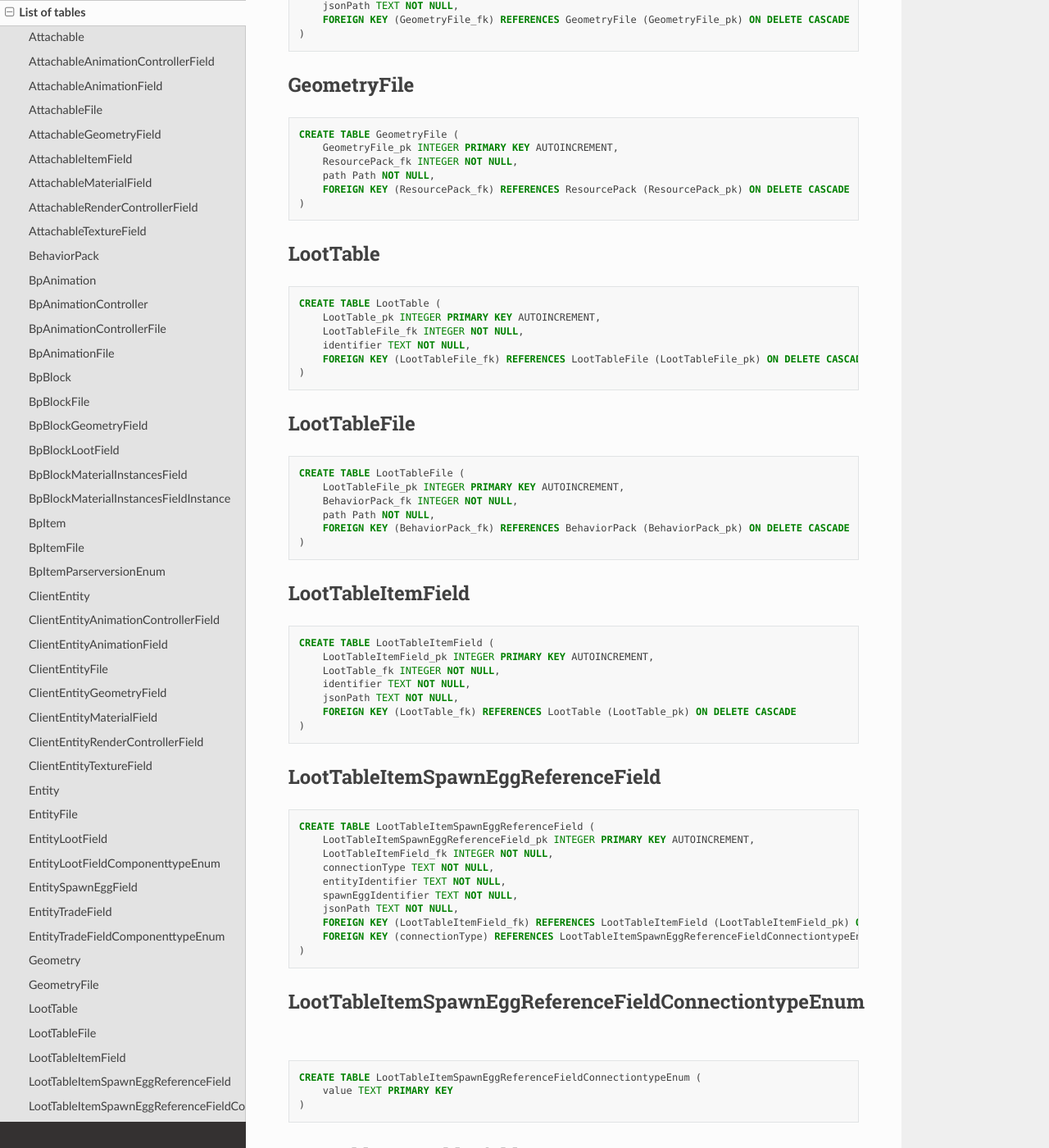
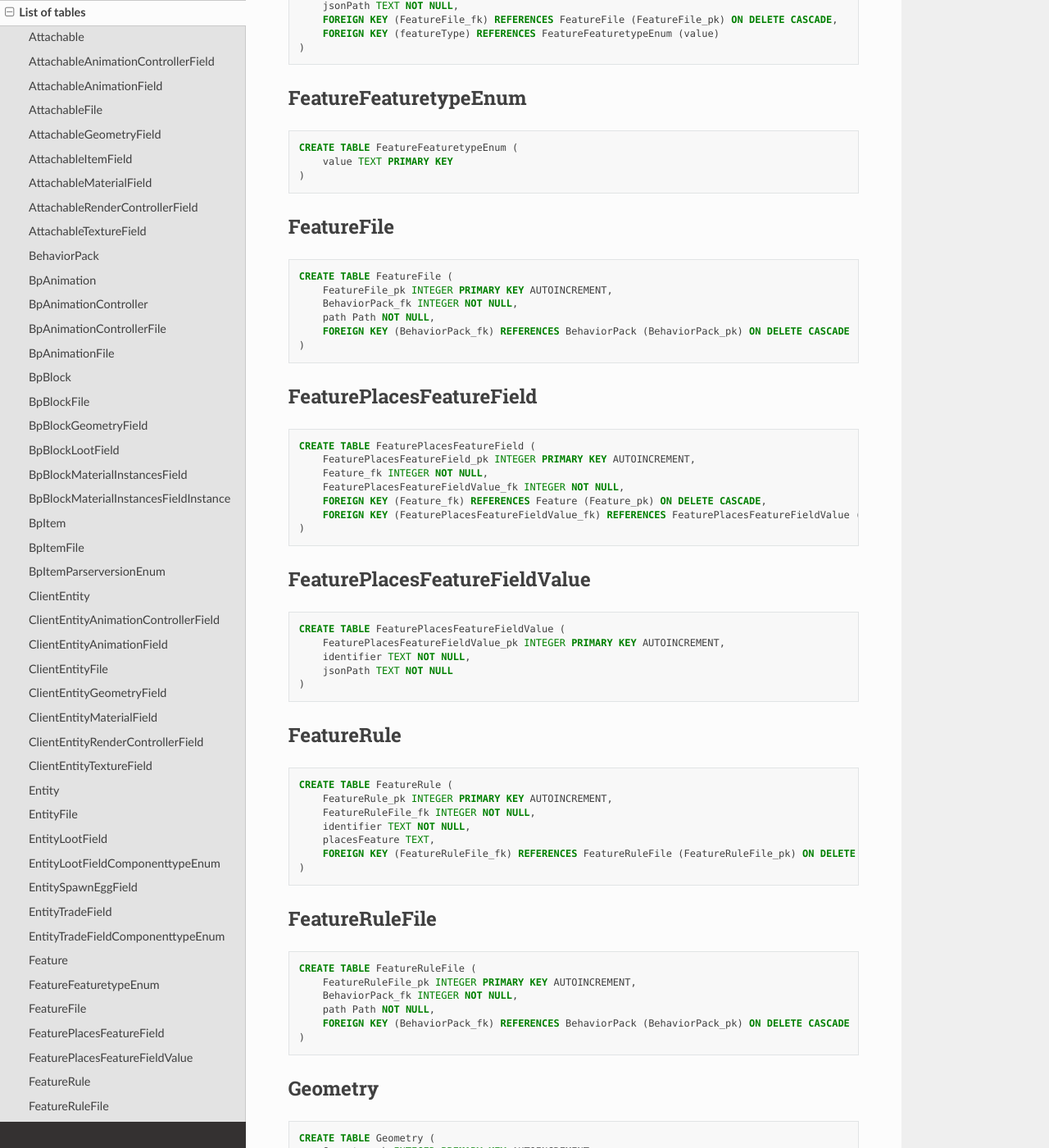
Before and after one commit to Nusiq/sqlite_bedrock_packs, a Sphinx documentation site: the page built from docs/tables.rst, in a window 1280 px wide and 1400 px high, scrolled down 8788 px. Shown: the whole window at 82% size. Built offline with Sphinx 7.4.7 and the Read the Docs theme 2.0.0, drawn with Linux system fonts in a browser that asks for light colours; some of the changed text lies outside the part shown.

```diff
--- a/docs/index.rst
+++ b/docs/index.rst
@@ -50,7 +50,7 @@ a resource pack and prints the list of all of the entities in the pack.
 
   from typing import cast
   from sqlite_bedrock_packs import (
-    Database, build_easy_query, ClientEntity, Geometry, Left
+    Database, build_easy_query, ClientEntity, Geometry, Left, yield_from_easy_query
   )
 
   # Create a new database
@@ -60,7 +60,7 @@ a resource pack and prints the list of all of the entities in the pack.
   db.load_rp("packs/RP", include=["client_entities", "geometries"])
 
   # Create query for listing all entities that have a with a geometry
-  query = build_easy_query(db, ClientEntity, Left(Geometry))
+  query = build_easy_query(ClientEntity, Left(Geometry))
   # Generated query automatically finds the connections between the tables,
   # based on a graph of the databse. In this case it is very simple, because
   # listed tables are connected almost directly but things like for example
--- a/docs/tables.rst
+++ b/docs/tables.rst
@@ -488,6 +488,91 @@ EntityTradeFieldComponenttypeEnum
 
     CREATE TABLE EntityTradeFieldComponenttypeEnum (
         value TEXT PRIMARY KEY
+    )
+
+Feature
+-------
+
+.. code-block:: sql
+
+    CREATE TABLE Feature (
+        Feature_pk INTEGER PRIMARY KEY AUTOINCREMENT,
+        FeatureFile_fk INTEGER NOT NULL,
+        featureType TEXT NOT NULL,
+        identifier TEXT NOT NULL,
+        jsonPath TEXT NOT NULL,
+        FOREIGN KEY (FeatureFile_fk) REFERENCES FeatureFile (FeatureFile_pk) ON DELETE CASCADE,
+        FOREIGN KEY (featureType) REFERENCES FeatureFeaturetypeEnum (value)
+    )
+
+FeatureFeaturetypeEnum
+----------------------
+
+.. code-block:: sql
+
+    CREATE TABLE FeatureFeaturetypeEnum (
+        value TEXT PRIMARY KEY
+    )
+
+FeatureFile
+-----------
+
+.. code-block:: sql
+
+    CREATE TABLE FeatureFile (
+        FeatureFile_pk INTEGER PRIMARY KEY AUTOINCREMENT,
+        BehaviorPack_fk INTEGER NOT NULL,
+        path Path NOT NULL,
+        FOREIGN KEY (BehaviorPack_fk) REFERENCES BehaviorPack (BehaviorPack_pk) ON DELETE CASCADE
+    )
+
+FeaturePlacesFeatureField
+-------------------------
+
+.. code-block:: sql
+
+    CREATE TABLE FeaturePlacesFeatureField (
+        FeaturePlacesFeatureField_pk INTEGER PRIMARY KEY AUTOINCREMENT,
+        Feature_fk INTEGER NOT NULL,
+        FeaturePlacesFeatureFieldValue_fk INTEGER NOT NULL,
+        FOREIGN KEY (Feature_fk) REFERENCES Feature (Feature_pk) ON DELETE CASCADE,
+        FOREIGN KEY (FeaturePlacesFeatureFieldValue_fk) REFERENCES FeaturePlacesFeatureFieldValue (FeaturePlacesFeatureFieldValue_pk) ON DELETE CASCADE
+    )
+
+FeaturePlacesFeatureFieldValue
+------------------------------
+
+.. code-block:: sql
+
+    CREATE TABLE FeaturePlacesFeatureFieldValue (
+        FeaturePlacesFeatureFieldValue_pk INTEGER PRIMARY KEY AUTOINCREMENT,
+        identifier TEXT NOT NULL,
+        jsonPath TEXT NOT NULL
+    )
+
+FeatureRule
+-----------
+
+.. code-block:: sql
+
+    CREATE TABLE FeatureRule (
+        FeatureRule_pk INTEGER PRIMARY KEY AUTOINCREMENT,
+        FeatureRuleFile_fk INTEGER NOT NULL,
+        identifier TEXT NOT NULL,
+        placesFeature TEXT,
+        FOREIGN KEY (FeatureRuleFile_fk) REFERENCES FeatureRuleFile (FeatureRuleFile_pk) ON DELETE CASCADE
+    )
+
+FeatureRuleFile
+---------------
+
+.. code-block:: sql
+
+    CREATE TABLE FeatureRuleFile (
+        FeatureRuleFile_pk INTEGER PRIMARY KEY AUTOINCREMENT,
+        BehaviorPack_fk INTEGER NOT NULL,
+        path Path NOT NULL,
+        FOREIGN KEY (BehaviorPack_fk) REFERENCES BehaviorPack (BehaviorPack_pk) ON DELETE CASCADE
     )
 
 Geometry
```
Also changed, not shown: README.rst (+14 -0 lines).
